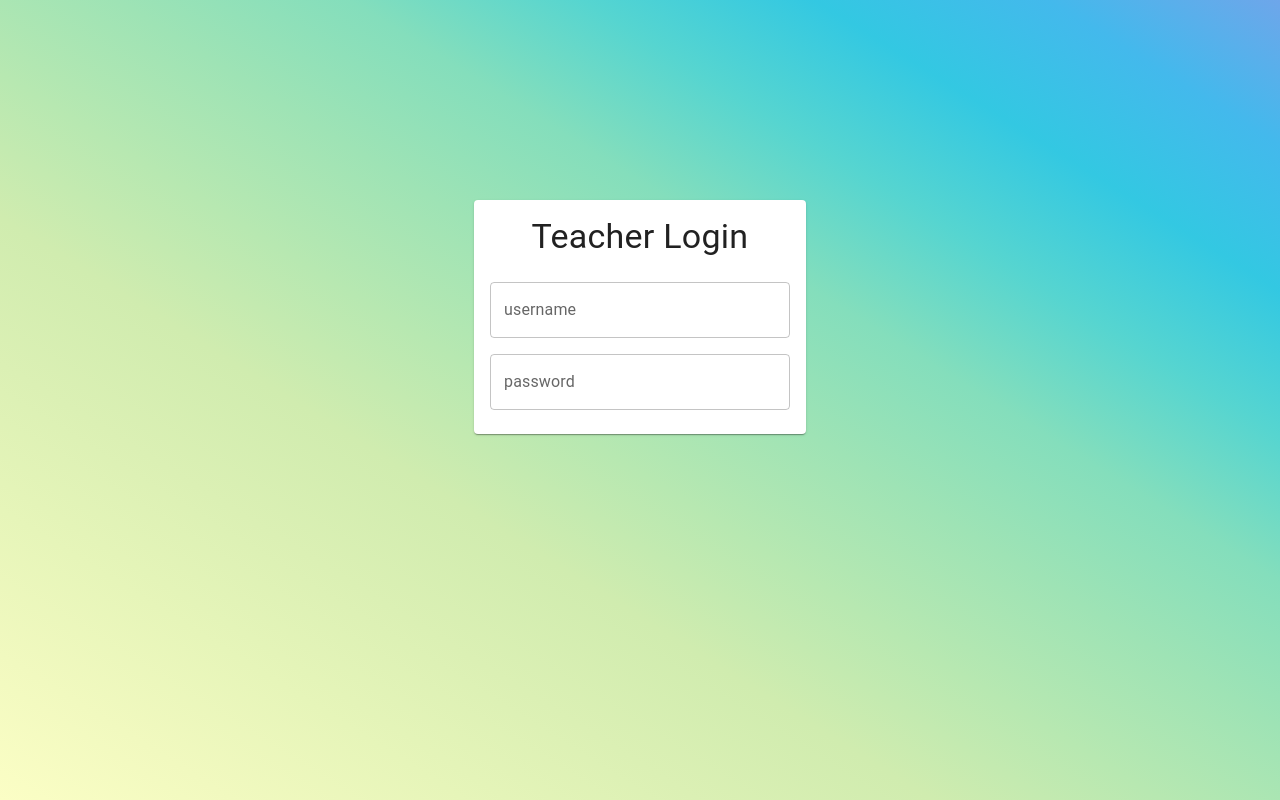
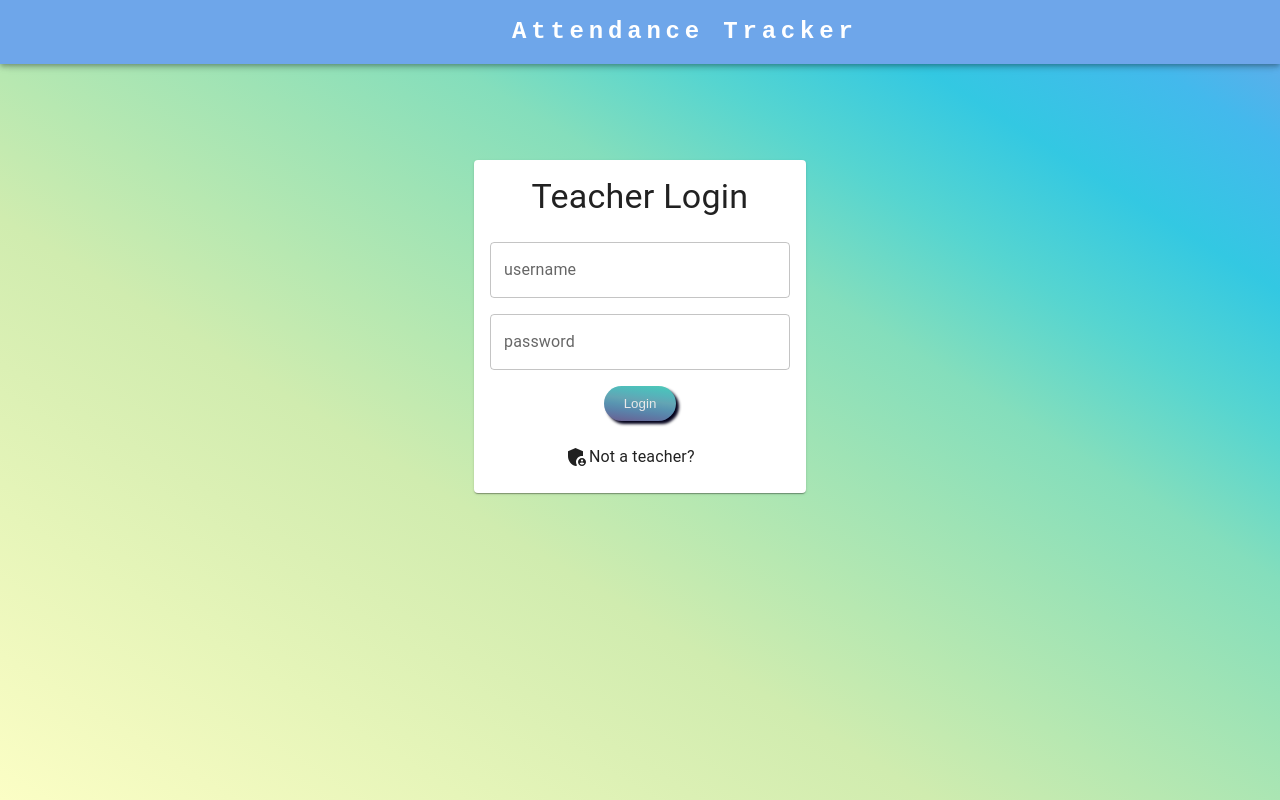
Before and after one commit to katc336/student-attendance-tracker, a React (Vite) app in the folder student-attendance/: page / in a window 1280 px wide. Built offline with nearby package versions, Linux system fonts and the light colour scheme.

Commit message:
Add basic login form designs

```diff
--- a/student-attendance/src/client/App.css
+++ b/student-attendance/src/client/App.css
@@ -1,7 +1,37 @@
 .center {
-  margin-top: 25vh;
+  margin-top: 20vh;
   display: flex;
   align-items: center;
   justify-content: center;
   text-align: center;
 }
+
+.auth-button {
+  border-radius: 50px;
+  border: none;
+  padding: 10px;
+  padding-left: 20px;
+  padding-right: 20px;
+  color: #E9E8E8;
+  background-image: linear-gradient(to right top, #6c5d8b, #62709e, #5a83aa, #5995b1, #63a5b4, #56b3ba, #4dc0bb, #51cdb5, #2ddba9, #1be794, #39f275, #61fb47);
+  background-size: 400%;
+  transition: 0.5s;
+  box-shadow: 3px 3px 3px #02011b;
+}
+
+.auth-button:hover {
+  border-color: yellow;
+  cursor: pointer;
+  transition: .5s;
+  transform: center;
+  background-size: 100%;
+  text-decoration: none;
+  scale: 1.1;
+}
+
+.link:hover {
+  cursor: pointer;
+  transition: .5s;
+  scale: 1.05;
+  text-decoration: underline;
+}
--- a/student-attendance/src/client/App.tsx
+++ b/student-attendance/src/client/App.tsx
@@ -1,12 +1,12 @@
 import "./App.css";
 
 import { useState } from "react";
+import NavBar from "./content/AppBar/NavBar";
 
-function App() {
-
+const App: React.FC = () => {
   return (
     <div className="App">
-
+      <NavBar />
     </div>
   );
 }
--- /dev/null
+++ b/student-attendance/src/client/content/AppBar/NavBar.tsx
@@ -0,0 +1,79 @@
+import { useState } from "react";
+import Typography from "@mui/material/Typography"
+import AppBar from "@mui/material/AppBar"
+import Box from '@mui/material/Box';
+import Toolbar from '@mui/material/Toolbar';
+import IconButton from '@mui/material/IconButton';
+import Menu from '@mui/material/Menu';
+import Avatar from '@mui/material/Avatar';
+import Tooltip from '@mui/material/Tooltip';
+import MenuItem from '@mui/material/MenuItem';
+
+const settings = ['Profile', 'Account', 'Dashboard', 'Logout'];
+
+const NavBar: React.FC = () => {
+    const [useractive, setUseractive] = useState(false);
+    const [anchorElUser, setAnchorElUser] = useState<null | HTMLElement>(null);
+    const handleOpenUserMenu = (event: React.MouseEvent<HTMLElement>) => {
+        setAnchorElUser(event.currentTarget);
+    };
+    const handleCloseUserMenu = () => {
+        setAnchorElUser(null);
+    };
+    return (
+        <div>
+            <AppBar sx={{ backgroundColor: "#6EA6EA" }}>
+                <Toolbar disableGutters>
+                    <Typography
+                        variant="h5"
+                        noWrap
+                        component="a"
+                        href="#app-bar-with-responsive-menu"
+                        sx={{
+                            ml: "40vw",
+                            flexGrow: 1,
+                            fontFamily: 'monospace',
+                            fontWeight: 700,
+                            letterSpacing: '.3rem',
+                            color: 'inherit',
+                            textDecoration: 'none',
+                        }}
+                    >
+                        Attendance Tracker
+                    </Typography>
+                    <Box sx={{ flexGrow: 0 }}>
+                        {useractive && <Tooltip title="Open settings">
+                            <IconButton onClick={handleOpenUserMenu} sx={{ p: 0 }}>
+                                <Avatar alt="Remy Sharp" src="/static/images/avatar/2.jpg" />
+                            </IconButton>
+                        </Tooltip>
+                        }
+                        <Menu
+                            sx={{ mt: '45px' }}
+                            id="menu-appbar"
+                            anchorEl={anchorElUser}
+                            anchorOrigin={{
+                                vertical: 'top',
+                                horizontal: 'right',
+                            }}
+                            keepMounted
+                            transformOrigin={{
+                                vertical: 'top',
+                                horizontal: 'right',
+                            }}
+                            open={Boolean(anchorElUser)}
+                            onClose={handleCloseUserMenu}
+                        >
+                            {settings.map((setting) => (
+                                <MenuItem key={setting} onClick={handleCloseUserMenu}>
+                                    <Typography sx={{ textAlign: 'center' }}>{setting}</Typography>
+                                </MenuItem>
+                            ))}
+                        </Menu>
+                    </Box>
+                </Toolbar>
+            </AppBar>
+        </div>
+    )
+}
+export default NavBar
--- /dev/null
+++ b/student-attendance/src/client/content/Homepage/Admin/AdminAuth.tsx
@@ -0,0 +1,11 @@
+import { useState } from "react"
+import AdminLogin from "./AdminLogin"
+
+const AdminAuth = () => {
+    return (
+        <div>
+            <AdminLogin />
+        </div>
+    )
+}
+export default AdminAuth
--- /dev/null
+++ b/student-attendance/src/client/content/Homepage/Admin/AdminLogin.tsx
@@ -0,0 +1,75 @@
+import { useState } from 'react';
+import { useAdminLoginMutation } from '../../../../redux/api';
+import { useNavigate } from 'react-router-dom';
+import Box from '@mui/material/Box';
+import Stack from '@mui/material/Stack';
+import TextField from '@mui/material/TextField';
+import Typography from '@mui/material/Typography';
+
+const AdminLogin: React.FC = () => {
+    const [username, setUsername] = useState("");
+    const [password, setPassword] = useState("");
+    const [loginError, setLoginError] = useState(false);
+    const [login] = useAdminLoginMutation();
+    const navigate = useNavigate();
+    const handleSubmit = async (event: React.FormEvent<HTMLFormElement>) => {
+        try {
+            event.preventDefault();
+            const result = await login({ username, password });
+            if ("data" in result) {
+                // Successful login
+                setLoginError(false);
+                console.log("Successful Login");
+                navigate("");
+            } else if ('error' in result) {
+                // Error occurred
+                setLoginError(true);
+                console.log("Incorrect login credentials: Check username and or password");
+            }
+        } catch (error) {
+            console.error(error)
+        }
+    };
+    return (
+        <div>
+            <Box
+                component="form"
+                noValidate
+                autoComplete="off" >
+                <Typography variant={"h4"} sx={{ mb: 3 }}>
+                    Admin Login
+                </Typography>
+                <form onSubmit={handleSubmit}>
+                    <Stack
+                        direction="column"
+                        spacing={2}
+                        sx={{}}
+                    >
+                        <TextField
+                            id="username-form"
+                            label="username"
+                            variant="outlined"
+                            value={username}
+                            onChange={(event) => setUsername(event.target.value)}
+                            sx={{ width: 300 }}
+                        />
+                        <TextField
+                            id="password-form"
+                            label="password"
+                            variant="outlined"
+                            value={password}
+                            onChange={(event) => setPassword(event.target.value)}
+                            sx={{ width: 300 }}
+                        />
+                         <div className="center">
+                            <button className='auth-button'>
+                                Login
+                            </button>
+                        </div>
+                    </Stack>
+                </form>
+            </Box>
+        </div>
+    )
+}
+export default AdminLogin
--- a/student-attendance/src/client/content/Homepage/TeacherLogin.tsx
+++ b/student-attendance/src/client/content/Homepage/Admin/AdminRegister.tsx
@@ -1,23 +1,21 @@
 import { useState } from 'react';
-import { useTeacherLoginMutation } from '../../../redux/api';
+import { useAdminRegisterMutation } from '../../../../redux/api';
 import { useNavigate } from 'react-router-dom';
 import Box from '@mui/material/Box';
-import Card from '@mui/material/Card';
-import CardContent from '@mui/material/CardContent';
 import Stack from '@mui/material/Stack';
 import TextField from '@mui/material/TextField';
 import Typography from '@mui/material/Typography';
 
-const TeacherLogin: React.FC = () => {
+const AdminRegister: React.FC = () => {
     const [username, setUsername] = useState("");
     const [password, setPassword] = useState("");
     const [loginError, setLoginError] = useState(false);
-    const [login] = useTeacherLoginMutation();
+    const [register] = useAdminRegisterMutation();
     const navigate = useNavigate();
     const handleSubmit = async (event: React.FormEvent<HTMLFormElement>) => {
         try {
             event.preventDefault();
-            const result = await login({ username, password });
+            const result = await register({ username, password });
             if ("data" in result) {
                 // Successful login
                 setLoginError(false);
@@ -29,7 +27,7 @@ const TeacherLogin: React.FC = () => {
                 console.log("Incorrect login credentials: Check username and or password");
             }
         } catch (error) {
-
+            console.error(error)
         }
     };
     return (
@@ -39,17 +37,16 @@ const TeacherLogin: React.FC = () => {
                 noValidate
                 autoComplete="off" >
                 <Typography variant={"h4"} sx={{ mb: 3 }}>
-                    Teacher Login
+                    Register School
                 </Typography>
                 <form onSubmit={handleSubmit}>
                     <Stack
                         direction="column"
                         spacing={2}
-                        sx={{}}
-                    >
+                        sx={{}}>
                         <TextField
                             id="username-form"
-                            label="username"
+                            label="school account username"
                             variant="outlined"
                             value={username}
                             onChange={(event) => setUsername(event.target.value)}
@@ -63,10 +60,15 @@ const TeacherLogin: React.FC = () => {
                             onChange={(event) => setPassword(event.target.value)}
                             sx={{ width: 300 }}
                         />
+                          <div className="center">
+                            <button className='auth-button'>
+                               Sign-Up
+                            </button>
+                        </div>
                     </Stack>
                 </form>
             </Box>
         </div>
     )
 }
-export default TeacherLogin
+export default AdminRegister
--- a/student-attendance/src/client/content/Homepage/HomePage.tsx
+++ b/student-attendance/src/client/content/Homepage/HomePage.tsx
@@ -1,17 +1,53 @@
 import { useState } from 'react';
 import Card from '@mui/material/Card';
 import CardContent from '@mui/material/CardContent';
+import Stack from '@mui/material/Stack';
 import Typography from '@mui/material/Typography';
-import SupervisorAccountIcon from '@mui/icons-material/SupervisorAccount';
-import TeacherLogin from './TeacherLogin';
+import AdminAuth from './Admin/AdminAuth';
+import TeacherAuth from './Teacher/TeacherAuth';
+import AdminPanelSettingsIcon from '@mui/icons-material/AdminPanelSettings';
 
 const HomePage: React.FC = () => {
-
+    const [admin, setAdmin] = useState(false);
+    const [teacher, setTeacher] = useState(true);
     return (
         <div className='center'>
             <Card>
                 <CardContent>
-                  <TeacherLogin />
+                    {admin &&
+                        <div>
+                            <AdminAuth />
+                            <Stack
+                             className='link'
+                                sx={{ mx: "20%", mt: 3 }}
+                                onClick={() => {
+                                    setAdmin(false),
+                                        setTeacher(true)
+                                }}
+                                direction={"row"}>
+                                <Typography>
+                                    Return to teacher sign in
+                                </Typography>
+                            </Stack>
+                        </div>}
+                    {teacher &&
+                        <div>
+                            <TeacherAuth />
+                            <Stack
+                            className='link'
+                                sx={{ mx: "25%", mt: 3 }}
+                                onClick={() => {
+                                    setAdmin(true),
+                                        setTeacher(false)
+                                }}
+                                direction={"row"}>
+                                <AdminPanelSettingsIcon />
+                                <Typography>
+                                    Not a teacher?
+                                </Typography>
+                            </Stack>
+                        </div>
+                    }
                 </CardContent>
             </Card>
         </div>
--- /dev/null
+++ b/student-attendance/src/client/content/Homepage/Teacher/TeacherAuth.tsx
@@ -0,0 +1,10 @@
+import TeacherLogin from "./TeacherLogin"
+
+const TeacherAuth = () => {
+    return (
+        <div>
+            <TeacherLogin />
+        </div>
+    )
+}
+export default TeacherAuth
--- a/student-attendance/src/client/content/Homepage/AdminLogin.tsx
+++ b/student-attendance/src/client/content/Homepage/Teacher/TeacherLogin.tsx
@@ -1,18 +1,16 @@
 import { useState } from 'react';
-import { useAdminLoginMutation } from '../../../redux/api';
+import { useTeacherLoginMutation } from '../../../../redux/api';
 import { useNavigate } from 'react-router-dom';
 import Box from '@mui/material/Box';
-import Card from '@mui/material/Card';
-import CardContent from '@mui/material/CardContent';
 import Stack from '@mui/material/Stack';
 import TextField from '@mui/material/TextField';
 import Typography from '@mui/material/Typography';
 
-const AdminLogin: React.FC = () => {
+const TeacherLogin: React.FC = () => {
     const [username, setUsername] = useState("");
     const [password, setPassword] = useState("");
     const [loginError, setLoginError] = useState(false);
-    const [login] = useAdminLoginMutation();
+    const [login] = useTeacherLoginMutation();
     const navigate = useNavigate();
     const handleSubmit = async (event: React.FormEvent<HTMLFormElement>) => {
         try {
@@ -39,7 +37,7 @@ const AdminLogin: React.FC = () => {
                 noValidate
                 autoComplete="off" >
                 <Typography variant={"h4"} sx={{ mb: 3 }}>
-                    Admin Login
+                    Teacher Login
                 </Typography>
                 <form onSubmit={handleSubmit}>
                     <Stack
@@ -63,10 +61,15 @@ const AdminLogin: React.FC = () => {
                             onChange={(event) => setPassword(event.target.value)}
                             sx={{ width: 300 }}
                         />
+                        <div className="center">
+                            <button className='auth-button'>
+                                Login
+                            </button>
+                        </div>
                     </Stack>
                 </form>
             </Box>
         </div>
     )
 }
-export default AdminLogin
+export default TeacherLogin
--- /dev/null
+++ b/student-attendance/src/client/types.ts
@@ -0,0 +1,5 @@
+type SwitchForm = {
+    icon: any
+    setChange: any
+    buttonName: string
+}
```
Also changed, not shown: student-attendance/src/client/SizeThemes/MobileTheme.tsx (added, +8 -0 lines), student-attendance/src/client/content/Homepage/Teacher/TeacherRegister.tsx (added).
